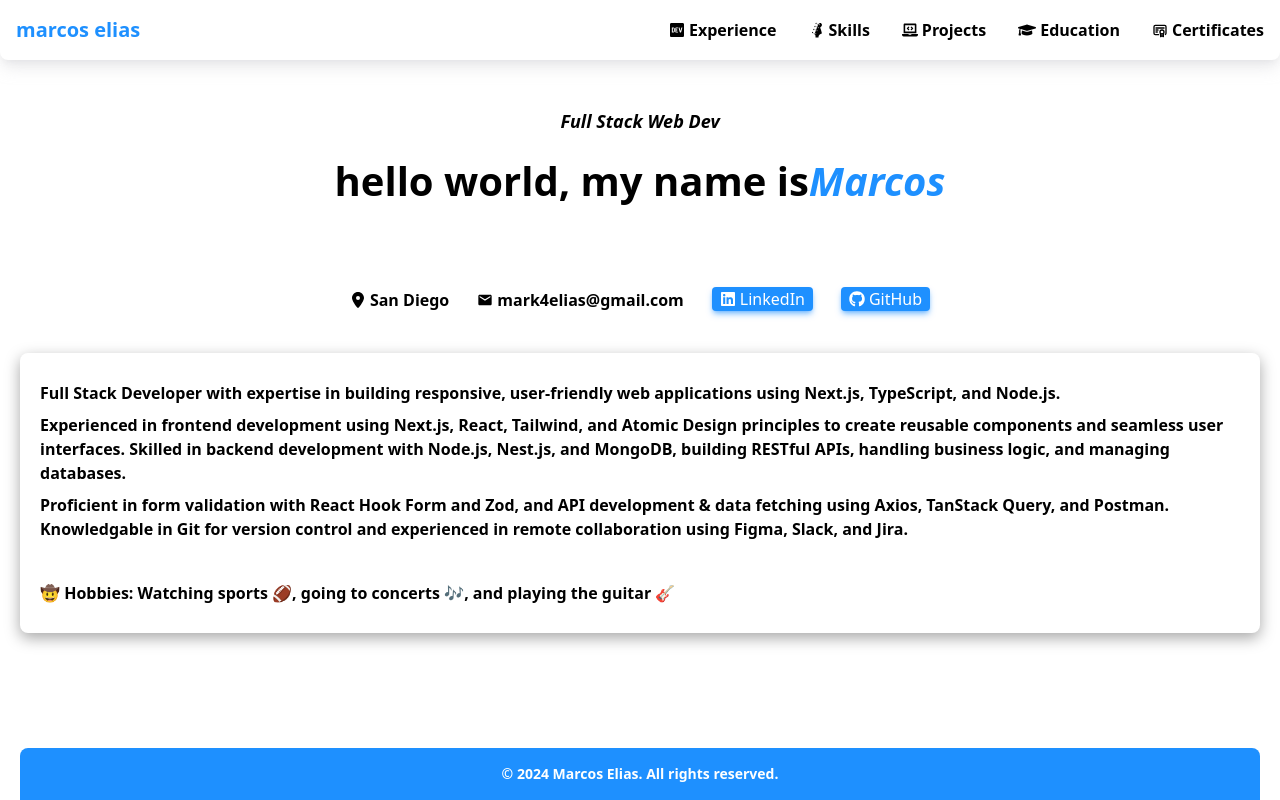
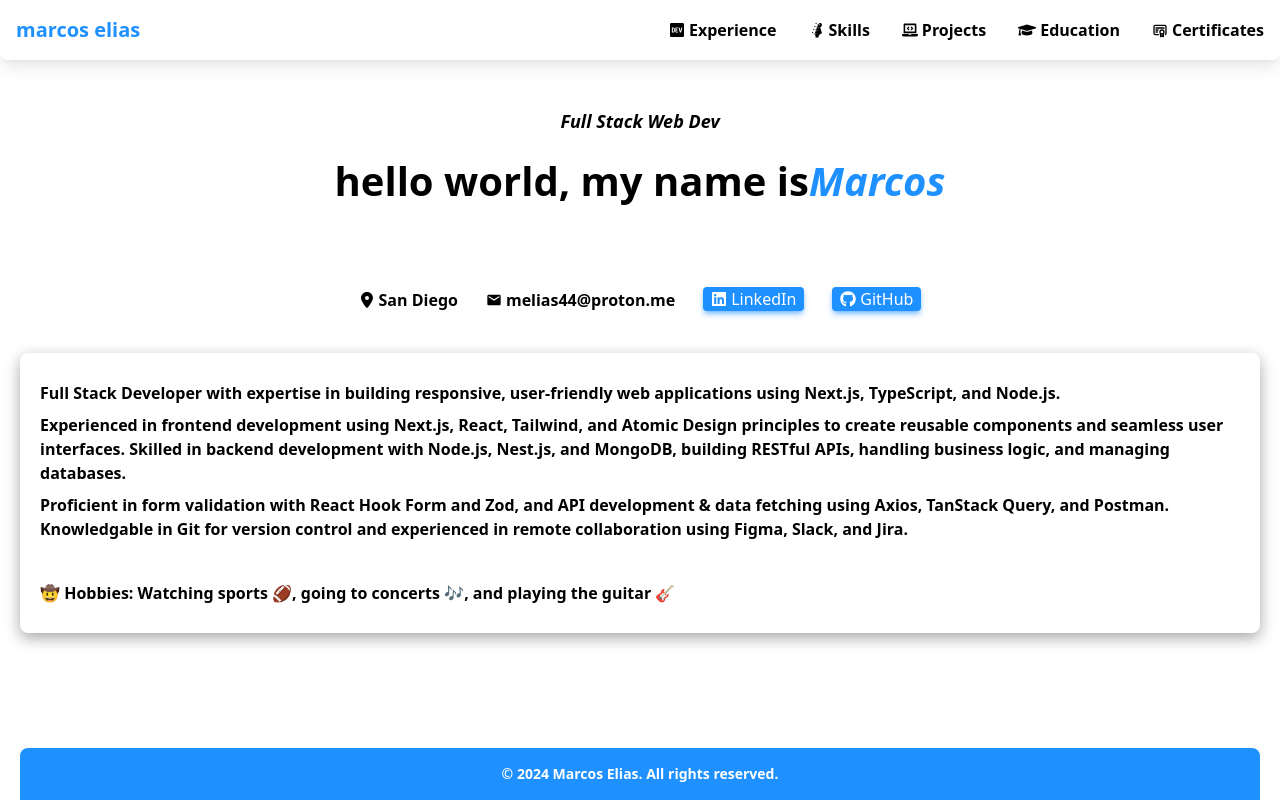
Before and after one commit to mark-elias/MyPortfolio_Next.js, a Next.js app: page / in a window 1280 px wide. Built offline with nearby package versions, Linux system fonts and the light colour scheme.

Commit message:
create constants for Contact section

```diff
--- a/src/components/organisms/Contact.tsx
+++ b/src/components/organisms/Contact.tsx
@@ -1,35 +1,29 @@
+// assets
 import { FaLinkedin } from "react-icons/fa";
 import { MdEmail } from "react-icons/md";
 import { FaGithub } from "react-icons/fa";
 import { FaLocationDot } from "react-icons/fa6";
-import React from "react";
+// constants
+import { contactInfo } from "@/src/constants/contact.constants";
 
 function Contact() {
   return (
     <section className="flex gap-7 justify-center flex-wrap">
       <div className="flex items-center gap-1">
         <FaLocationDot></FaLocationDot>
-        San Diego
+        {contactInfo.location}
       </div>
       <div className="flex items-center gap-1">
         <MdEmail></MdEmail>
-        mark4elias@gmail.com
+        {contactInfo.email}
       </div>
       <div>
-        <a
-          href="https://www.linkedin.com/in/marcos-elias-382484226/"
-          target="_blank"
-          className="cool-link"
-        >
+        <a href={contactInfo.linkedin} target="_blank" className="cool-link">
           <FaLinkedin></FaLinkedin>LinkedIn
         </a>
       </div>
       <div>
-        <a
-          href="https://github.com/mark-elias"
-          target="_blank"
-          className="cool-link"
-        >
+        <a href={contactInfo.github} target="_blank" className="cool-link">
           <FaGithub></FaGithub>GitHub
         </a>
       </div>
--- /dev/null
+++ b/src/constants/contact.constants.ts
@@ -0,0 +1,6 @@
+export const contactInfo = {
+  location: "San Diego",
+  email: "melias44@proton.me",
+  linkedin: "https://www.linkedin.com/in/marcos-elias-382484226/",
+  github: "https://github.com/mark4elias",
+};
```
